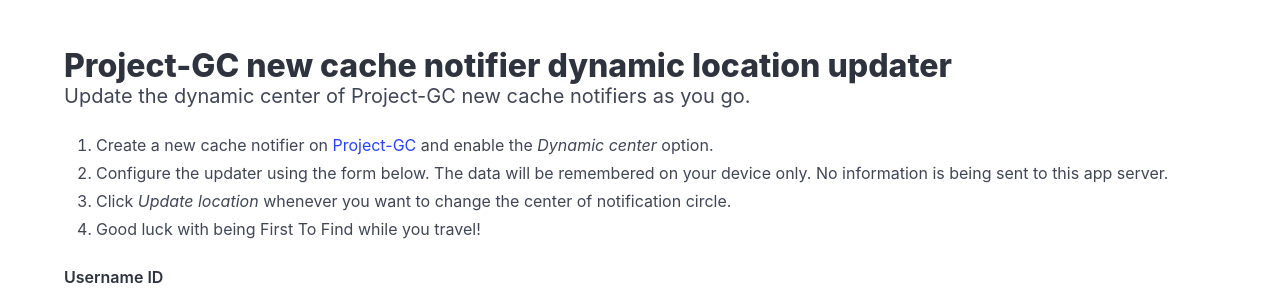
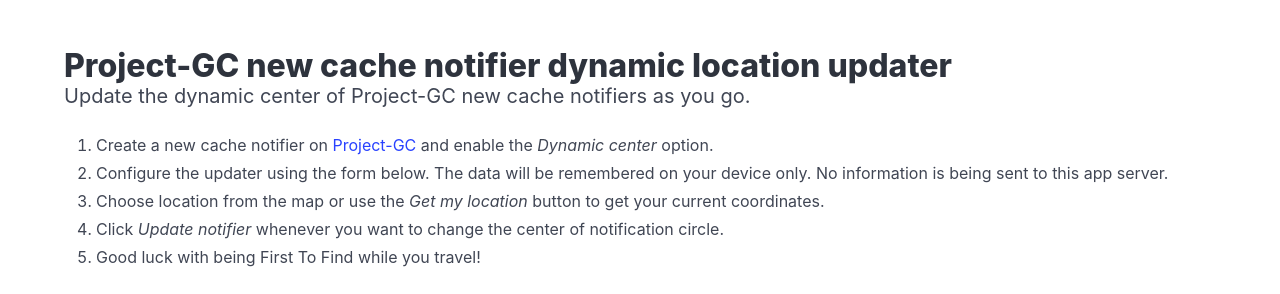
Before and after one commit to fracz/pgc-location-updater, a plain HTML site: page index.html in a window 1280 px wide. Shown: the top 294 px of the page. Drawn offline with nearby package versions, Linux system fonts and the light colour scheme.

Commit message:
Update index.html

```diff
--- a/index.html
+++ b/index.html
@@ -28,7 +28,8 @@
                 <li>Configure the updater using the form below. The data will be remembered on your device only. No
                     information is being sent to this app server.
                 </li>
-                <li>Click <em>Update location</em> whenever you want to change the center of notification circle.</li>
+                <li>Choose location from the map or use the <em>Get my location</em> button to get your current coordinates.</li>
+                <li>Click <em>Update notifier</em> whenever you want to change the center of notification circle.</li>
                 <li>Good luck with being First To Find while you travel!</li>
             </ol>
         </div>
```
